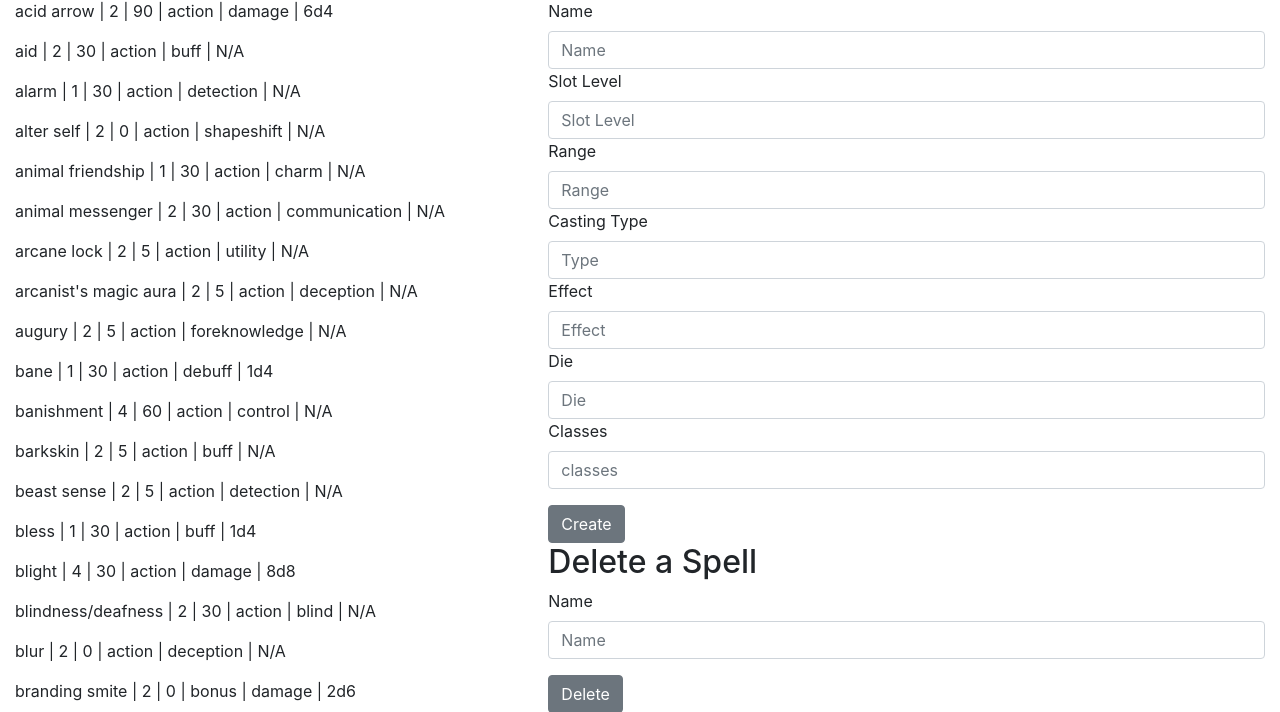
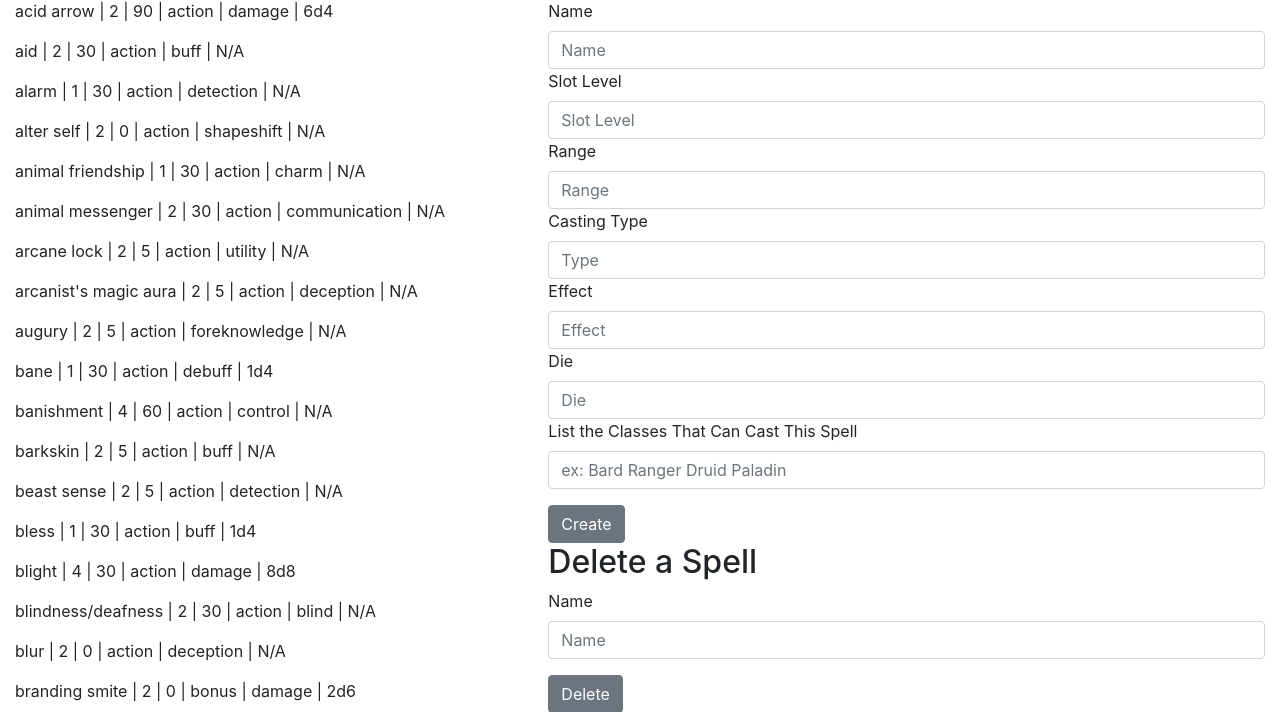
Before and after one commit to Patrick-Doran/DDChar-database, a Django app: page /spells/ in a window 1280 px wide. Shown: the part 111-823 px from the top of the page. Run offline with Django 3.2, Linux system fonts and the light colour scheme; data comes from the database, SQL or seed files in the repository; some libraries are stand-ins or nearby versions.

Commit message:
clean up

```diff
--- a/DDCharDatabase/DDChar/templates/DDChar/spells.html
+++ b/DDCharDatabase/DDChar/templates/DDChar/spells.html
@@ -41,8 +41,8 @@
                                 <input id="effect" type="text" class="form-control" placeholder="Effect" name="sp_effect" value="{{ sp_effect }}">
                                 <label>Die</label>
                                 <input id="die" type="text" class="form-control" placeholder="Die" name="sp_die" value="{{ sp_die }}">
-                                <label>Classes</label>
-                                <input id="classes" type="text" class="form-control" placeholder="classes" name="classnames">
+                                <label>List the Classes That Can Cast This Spell</label>
+                                <input id="classes" type="text" class="form-control" placeholder="ex: Bard Ranger Druid Paladin" name="classnames">
                             </div>
                             <button class="btn btn-secondary" type="submit" name='createbtn'>Create</button>
                         </form>
--- a/DDCharDatabase/DDChar/views.py
+++ b/DDCharDatabase/DDChar/views.py
@@ -24,24 +24,16 @@ def spells(request):
             thelist = []
             for classid in theclasses.split(' '):
                 print(classid)
-                if classid.lower() == "barbarian" :
-                    thelist.append(0)
                 if classid.lower() == "bard":
                     thelist.append(1)
                 if classid.lower() == "cleric":
                     thelist.append(2)
                 if classid.lower() == "druid":
                     thelist.append(3)
-                if classid.lower() == "fighter":
-                    thelist.append(4)
-                if classid.lower() == "monk":
-                    thelist.append(5)
                 if classid.lower() == "paladin":
                     thelist.append(6)
                 if classid.lower() == "ranger":
                     thelist.append(7)
-                if classid.lower() == "rogue":
-                    thelist.append(8)
                 if classid.lower() == "sorcerer":
                     thelist.append(9)
                 if classid.lower() == "warlock":
```
